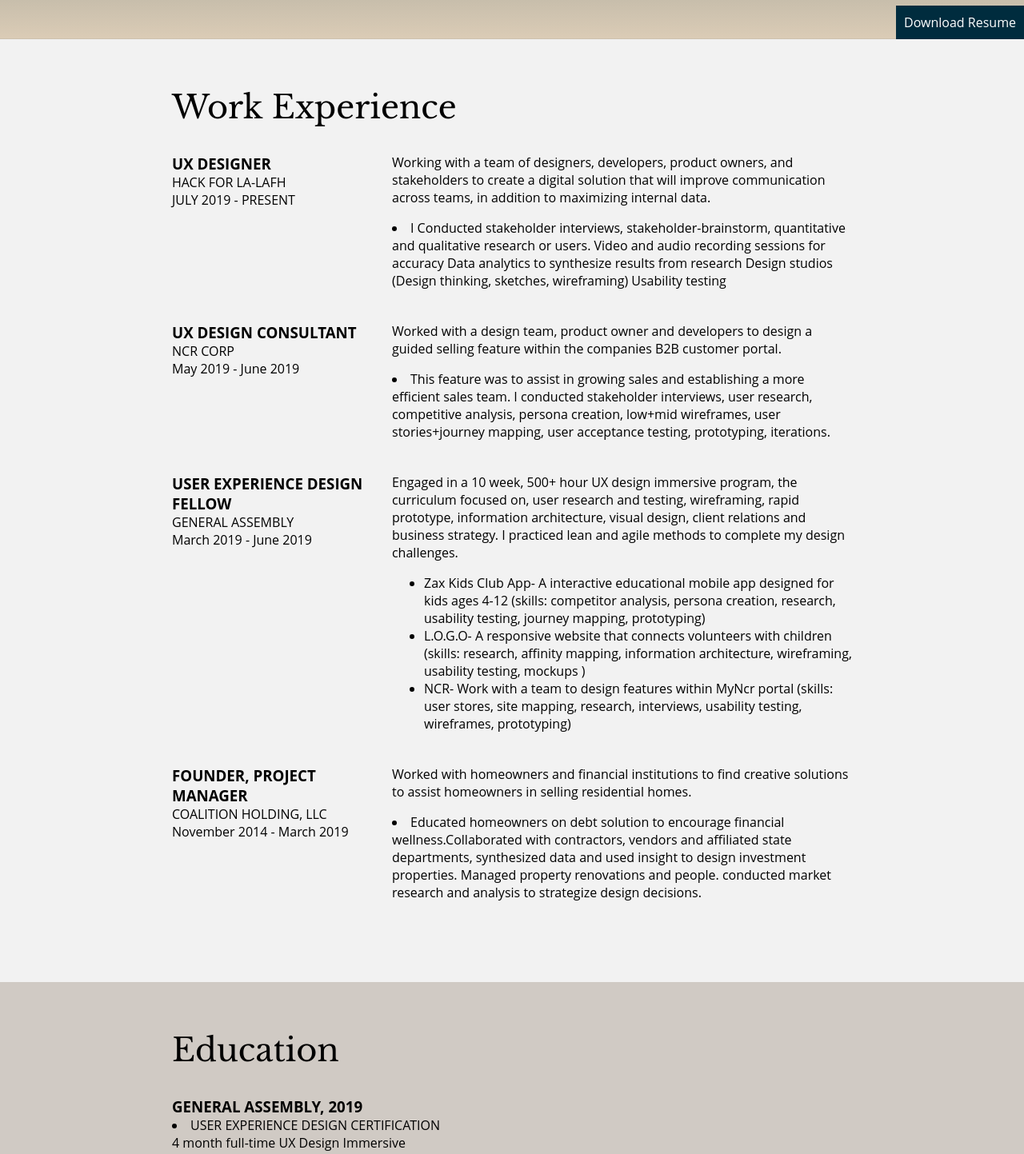
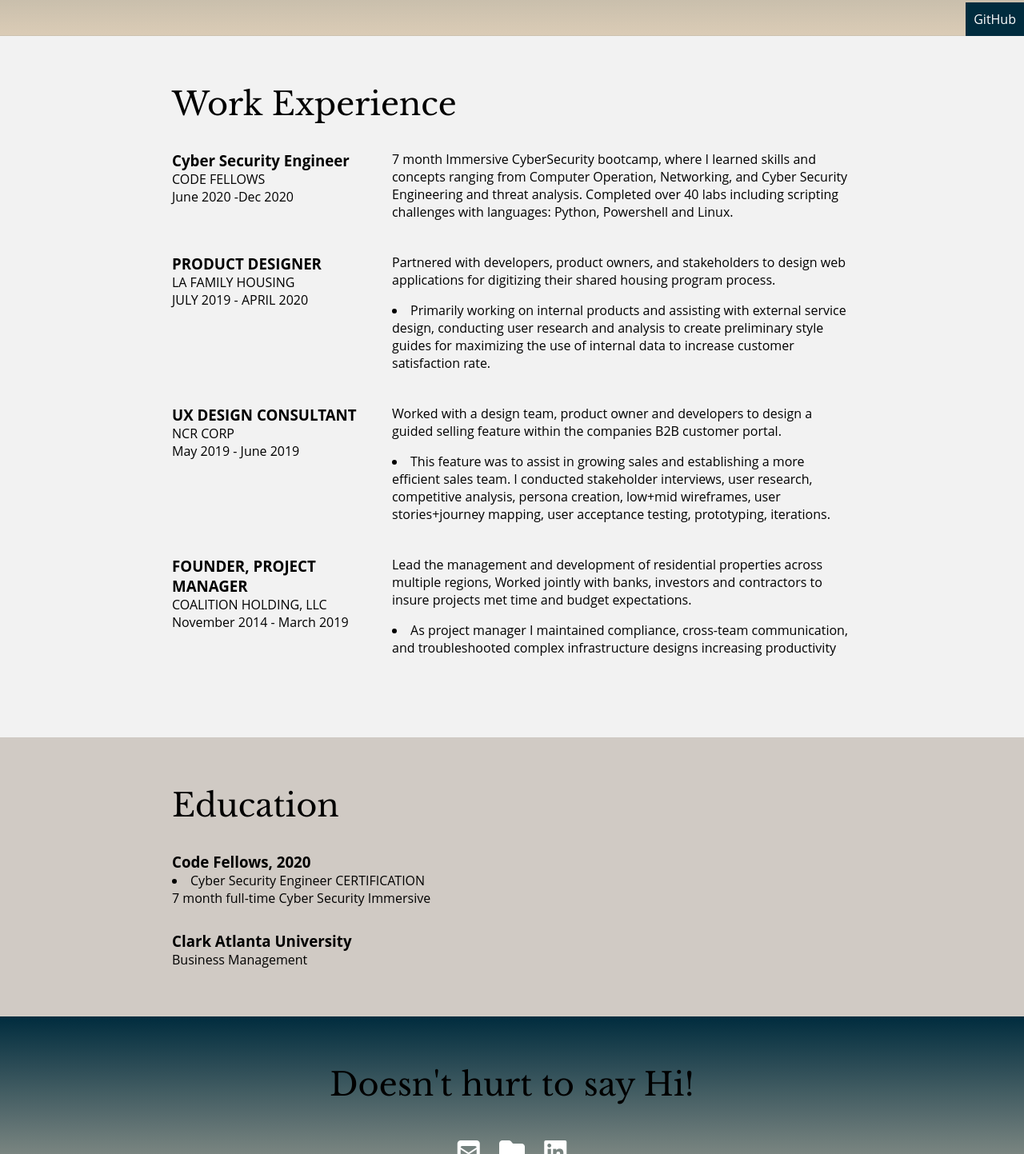
Before and after one commit to sneakerheadz1/Dom-res, a plain HTML site: page index.html in a window 1280 px wide. Shown: the part 508-1951 px from the top of the page at 80% size. Drawn offline with nearby package versions, Linux system fonts and the light colour scheme.

Commit message:
Update index.html

```diff
--- a/index.html
+++ b/index.html
@@ -6,14 +6,14 @@
 
   <meta charset="UTF-8">
   <meta name="viewport" content="width=device-width, initial-scale=1.0">
-  <title>Dom Moore | UX DESIGNER</title>
+  <title>Dom Moore | Business Program Manager</title>
   <link href="https://fonts.googleapis.com/css?family=Cinzel:400,700|Libre+Baskerville&display=swap" rel="stylesheet">
   <link rel="stylesheet" href="css/styles.css">
 </head>
 <body>
   <!-- // Intro -->
   <header id="about">
-    <a href="dom_mooreux.pdf" download class="btn download">Download Resume</a>
+    <a href="https://github.com/sneakerheadz1" download class="btn download">GitHub</a>
     <nav>
       <a href="#about">About</a>
       <a href="#work">Work Experience</a>
@@ -25,10 +25,9 @@
       <img class="profile-img col-narrow" src="images/dommo.jpg" alt="Domonic Moore">
       <div class="col-wide">
         <h1>Domonic Moore</h1>
-        <h2>UX Designer + Strategist</h2>
-        <p class="bio">User-centric designer passionate about technology and people. I have extensive
-                experience in project management with knowledge in front-end development, which I use to create
-                delightful experiences based on a deep understanding of user goals and behaviors.
+        <h2>Business Program Manager</h2>
+        <p class="bio">Experienced in distribution, sales, and business operations, I enjoy working and collaborating in cross-functional teams,
+          using qualitative and quantitative analysis to guide decision making.
 
                  <p class="bio"> check out some of my work <a href="https://domocreative.com" target="_blank" class="btn-Portfolio">Portfolio</a></p>
       </div>
@@ -42,21 +41,35 @@
         <h2>Work Experience</h2>
 
          <!-- Job new Details -->
+
+                <!-- Job 1 Details -->
         <div class="col-narrow">
-          <h3>UX DESIGNER</h3>
-          <p class="uppercase">HACK FOR LA-LAFH</p>
-          <p>JULY 2019 - PRESENT</p>
+          <h3>Cyber Security Engineer</h3>
+          <p class="uppercase">Code Fellows</p>
+          <p>June 2020 -Dec 2020</p>
         </div>
 
         <div class="col-wide job-description">
-          <p>Working with a team of designers, developers, product owners, and stakeholders to create a digital solution that will improve communication across teams, in addition to maximizing internal data.</p>
-              <p><li> I Conducted stakeholder interviews, stakeholder-brainstorm, quantitative and qualitative research or users. Video and audio recording sessions for accuracy
-                      Data analytics to synthesize results from research
-                      Design studios (Design thinking, sketches, wireframing)
-                      Usability testing</li></p>
+          <p>7 month Immersive CyberSecurity bootcamp, where I learned skills and concepts ranging from Computer Operation,
+            Networking, and Cyber Security Engineering and threat analysis. Completed over 40 labs including scripting challenges
+            with languages: Python, Powershell and Linux.</p>
+
         </div>
 
-        <!-- Job 1 Details -->
+        <div class="col-narrow">
+          <h3>PRODUCT DESIGNER</h3>
+          <p class="uppercase">LA Family Housing</p>
+          <p>JULY 2019 - APRIL 2020</p>
+        </div>
+
+        <div class="col-wide job-description">
+          <p>Partnered with developers, product owners, and stakeholders to design web applications for digitizing their shared housing program process.</p>
+              <p><li> Primarily working on internal products and assisting with external service design, conducting
+                user research and analysis to create preliminary style guides for maximizing the use of internal data to increase customer
+                satisfaction rate.</li></p>
+        </div>
+
+        <!-- Job 2 Details -->
         <div class="col-narrow">
           <h3>UX DESIGN CONSULTANT</h3>
           <p class="uppercase">NCR Corp</p>
@@ -69,25 +82,6 @@
                 I conducted stakeholder interviews, user research, competitive analysis, persona creation, low+mid wireframes, user stories+journey mapping, user acceptance testing, prototyping, iterations.</li></p>
         </div>
 
-        <!-- Job 2 Details -->
-        <div class="col-narrow">
-          <h3>USER EXPERIENCE DESIGN FELLOW</h3>
-          <p class="uppercase">General Assembly</p>
-          <p>March 2019 - June 2019</p>
-        </div>
-
-        <div class="col-wide job-description">
-          <p>Engaged in a 10 week, 500+ hour UX design immersive program,
-                    the curriculum focused on, user research and testing, wireframing,
-                    rapid prototype, information architecture, visual design, client relations and business strategy.
-                    I practiced lean and agile methods to complete my design challenges.</p>
-              <ul>
-                <li> Zax Kids Club App- A interactive educational mobile app designed for kids ages 4-12 (skills: competitor analysis, persona creation, research, usability testing,  journey mapping, prototyping)</li>
-                <li> L.O.G.O- A responsive website that connects volunteers with children (skills: research,  affinity mapping, information architecture, wireframing, usability testing, mockups )</li>
-                <li>NCR- Work with a team to design features within MyNcr portal (skills: user stores, site mapping, research, interviews, usability testing, wireframes, prototyping)</li>
-              </ul>
-        </div>
-
         <!-- Job 3 Details -->
         <div class="col-narrow">
           <h3>FOUNDER, PROJECT MANAGER</h3>
@@ -96,8 +90,9 @@
         </div>
 
         <div class="col-wide job-description">
-          <p>Worked with homeowners and financial institutions to find creative solutions to assist homeowners in selling residential homes.
-          <p><li>Educated homeowners on debt solution to encourage financial wellness.Collaborated with contractors, vendors and affiliated state departments, synthesized data and used insight to design investment properties. Managed property renovations and people. conducted market research and analysis to strategize design decisions.</li></p>
+          <p>Lead the management and development of residential properties across multiple regions, Worked jointly with banks, investors
+            and contractors to insure projects met time and budget expectations.
+          <p><li>As project manager I maintained compliance, cross-team communication, and troubleshooted complex infrastructure designs increasing productivity</li></p>
           <ul>
         </div>
       </div>
@@ -109,13 +104,13 @@
       <div class="content-wrap">
         <h2>Education</h2>
 
-        <!-- School 1 details. -->
-        <h3>GENERAL ASSEMBLY, 2019</h3>
-        <p><li>USER EXPERIENCE DESIGN CERTIFICATION</li></p>
-        <p>4 month full-time UX Design Immersive</p>
+                <!-- School 1 details. -->
+        <h3>Code Fellows, 2020</h3>
+        <p><li>Cyber Security Engineer CERTIFICATION</li></p>
+        <p>7 month full-time Cyber Security Immersive</p>
 
         <!-- School 2 details. -->
-        <h3>CLARK ATLANTA UNIVERSITY</h3>
+        <h3>Clark Atlanta University</h3>
         <p>Business Management</p>
         <!-- School 3 details. -->
 
```
